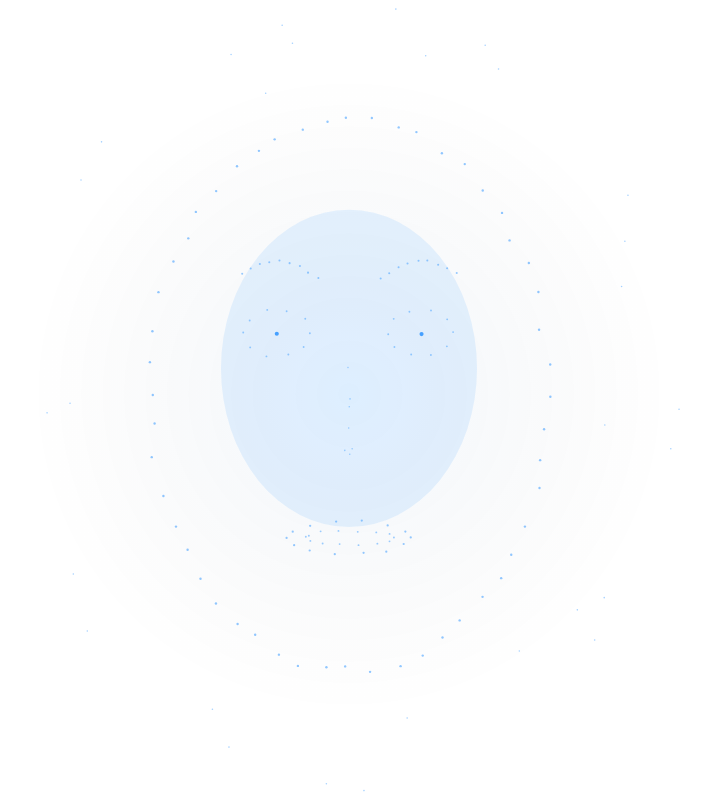
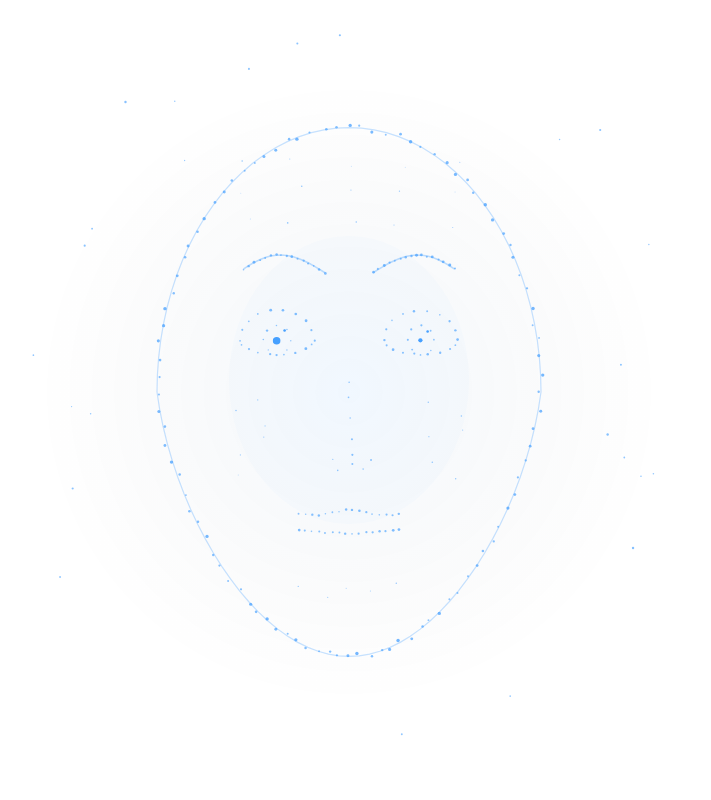
Before and after one commit to yuyin-Claw/jarvis-personal-agent, a website: page apps/avatar/avatar.html in a window 1280 px wide. Shown: the whole page, without its empty margins (291-1002 px from the left). Drawn offline with Linux system fonts and the light colour scheme.

Commit message:
feat(avatar): 粒子人脸 v3.1 精细版——蛋形轮廓+杏仁眼+M唇+口型同步
v3 拓扑升级（约 320 粒子）：蛋形轮廓（下颌收）96 点、自然眉弧×2
（眉峰 2/3 处）、杏仁眼（上眼睑陡下眼睑缓+虹膜环+瞳+眼神光）、
鼻梁鼻翼鼻孔、M 形上唇（唇峰）+下唇弧、额颊颏体积填充、氛围云

v3.1 修视觉遮挡（用户反馈「太差」迭代）：
- idle 大 ellipse 呼吸光曾把五官全盖掉 → 降至 0.015 alpha
- 轮廓/眉弧描边连线（光点之间细线，「型」的连贯感）
- 粒子 alpha 0.28→0.42、尺寸 ×1.1（细节可辨）
- 口型：下唇下移张嘴（上唇微动）；眨眼时瞳/高光淡出
- thinking：眉心下压+眼睑微眯；listening：轮廓耳侧呼吸增强

验收（guest grim 实拍）：idle 蛋形脸+五官清晰；thinking 紫系+
额弧；speaking 口型下唇张开。协议与 v1/v2 完全兼容

```diff
--- a/apps/avatar/avatar.html
+++ b/apps/avatar/avatar.html
@@ -25,9 +25,10 @@
 <div id="caption"></div>
 <script>
 "use strict";
-// JARVIS 全息形象 v2：粒子人脸（光球云 → 由光点组成的脸）
-// 拓扑：轮廓椭圆 + 眉弧×2 + 眼环×2(+瞳) + 鼻梁 + 唇环×2（口型） + 氛围云
-// 状态接口与 v1 完全兼容（window.jarvis.setState/setAmplitude/getState/frame）
+// JARVIS 全息形象 v3：粒子人脸（精细版）——由光点组成的拟人脸
+// 拓扑：蛋形轮廓(下颌收) + 眉弧 + 杏仁眼(上下眼睑/瞳/眼神光) + 鼻梁鼻翼
+//       + M 形唇(唇峰/下唇弧) + 面部体积填充 + 氛围云
+// 协议与 v1/v2 完全一致（window.jarvis.*）
 const canvas = document.getElementById("stage");
 const ctx = canvas.getContext("2d");
 const captionEl = document.getElementById("caption");
@@ -36,12 +37,12 @@ let W = 0, H = 0, CX = 0, CY = 0, R = 0;
 function resize() {
   W = canvas.width = window.innerWidth;
   H = canvas.height = window.innerHeight;
-  CX = W / 2; CY = H / 2 - 6; R = Math.min(W, H) * 0.32;
+  CX = W / 2; CY = H / 2 - 8; R = Math.min(W, H) * 0.30;
 }
 window.addEventListener("resize", resize);
 resize();
 
-// ---- 状态（宿主驱动，与 v1 同协议） ----
+// ---- 状态（宿主驱动，同协议） ----
 let state = "idle";
 let intensity = 0.15;
 let caption = "";
@@ -60,87 +61,134 @@ function color(alpha) {
   return `rgba(${p.r},${p.g},${p.b},${alpha})`;
 }
 
-// ---- 人脸拓扑点集（归一化坐标：x∈[-1,1], y∈[-1,1]，渲染时乘 R） ----
-// 组：outline 轮廓 / brow 眉 / eye 眼 / pupil 瞳 / nose 鼻 / lip 唇 / aura 氛围云
+// ---- 人脸拓扑生成 ----
 const facePoints = [];
-function addPoints(group, pts, opts = {}) {
+function addPoints(group, pts, sizeBase = 1.0, jitter = 0.006) {
   for (const [x, y] of pts) {
-    facePoints.push({ group, tx: x, ty: y, size: opts.size ?? (0.8 + Math.random() * 1.6),
-      phase: Math.random() * Math.PI * 2, wander: Math.random() * Math.PI * 2,
-      // 粒子在脸上的初始位置 = 目标点附近随机散布（出生即聚合成脸）
-      x: x + (Math.random() - 0.5) * 0.3, y: y + (Math.random() - 0.5) * 0.3 });
+    facePoints.push({
+      group, tx: x, ty: y,
+      size: sizeBase * (0.7 + Math.random() * 0.6),
+      phase: Math.random() * Math.PI * 2,
+      wander: Math.random() * Math.PI * 2,
+      x: x + (Math.random() - 0.5) * jitter * 2,
+      y: y + (Math.random() - 0.5) * jitter * 2,
+    });
   }
 }
-// 轮廓：竖椭圆 52 点（脸宽 0.78，高 1.0）
+
+// 1) 脸部轮廓：蛋形（额宽→颧微扩→下颌收拢），96 点高密度
 {
   const pts = [];
-  for (let i = 0; i < 52; i++) {
-    const a = (i / 52) * Math.PI * 2;
-    pts.push([Math.cos(a) * 0.78, Math.sin(a) * 1.0]);
+  for (let i = 0; i < 96; i++) {
+    const a = (i / 96) * Math.PI * 2;
+    // 谐波蛋形：下半（sin>0）横向收窄，下颌比上额窄
+    const jaw = 1 - Math.max(0, Math.sin(a)) * 0.18;
+    const x = Math.cos(a) * 0.80 * jaw;
+    const y = Math.sin(a) * 1.02;
+    pts.push([x, y]);
   }
-  addPoints("outline", pts, { size: 1.4 });
+  addPoints("outline", pts, 1.15, 0.004);
 }
-// 眉：左右各 9 点弧（眉心低、眉梢高；thinking 时内端下压）
+
+// 2) 眉：自然弧（眉峰在 2/3 处），左右各 16 点
 for (const side of [-1, 1]) {
   const pts = [];
-  for (let i = 0; i < 9; i++) {
-    const t = i / 8;                    // 0=眉心 1=眉梢
-    const x = side * (0.12 + t * 0.30); // x 从 ±0.12 到 ±0.42
-    const y = -0.42 - Math.sin(t * Math.PI * 0.9) * 0.06;
+  for (let i = 0; i < 16; i++) {
+    const t = i / 15;
+    const x = side * (0.10 + t * 0.34);            // ±0.10 → ±0.44
+    // 眉峰在 t≈0.66：弧顶略高，眉梢渐低
+    const y = -0.46 - Math.sin(t * Math.PI * 0.85) * 0.075 + t * t * 0.02;
     pts.push([x, y]);
   }
-  addPoints(side < 0 ? "browL" : "browR", pts, { size: 1.2 });
+  addPoints(side < 0 ? "browL" : "browR", pts, 1.0, 0.003);
 }
-// 眼：左右各环 10 点 + 瞳 1
+
+// 3) 眼：杏仁形（上眼睑弧陡、下眼睑弧缓），各 18 点 + 瞳 + 眼神光
 for (const side of [-1, 1]) {
-  const ex = side * 0.28, ey = -0.22;
+  const ex = side * 0.30, ey = -0.20;
   const pts = [];
-  for (let i = 0; i < 10; i++) {
-    const a = (i / 10) * Math.PI * 2;
-    pts.push([ex + Math.cos(a) * 0.13, ey + Math.sin(a) * 0.085]);
+  for (let i = 0; i < 18; i++) {
+    const t = i / 18;
+    const a = t * Math.PI * 2;
+    // 上弧（sin<0）更弯、下弧平缓 → 杏仁眼
+    const curve = Math.sin(a) < 0 ? 0.115 : 0.055;
+    pts.push([ex + Math.cos(a) * 0.155, ey + Math.sin(a) * curve]);
   }
-  addPoints(side < 0 ? "eyeL" : "eyeR", pts, { size: 1.1 });
-  addPoints(side < 0 ? "pupilL" : "pupilR", [[ex, ey]], { size: 2.4 });
+  addPoints(side < 0 ? "eyeL" : "eyeR", pts, 0.95, 0.003);
+  // 瞳（虹膜环 8 + 瞳心 1 + 高光 1）
+  const iris = [];
+  for (let i = 0; i < 8; i++) {
+    const a = (i / 8) * Math.PI * 2;
+    iris.push([ex + Math.cos(a) * 0.055, ey + Math.sin(a) * 0.055]);
+  }
+  addPoints(side < 0 ? "irisL" : "irisR", iris, 0.8, 0.002);
+  addPoints(side < 0 ? "pupilL" : "pupilR", [[ex, ey]], 2.6, 0);
+  addPoints(side < 0 ? "sparkL" : "sparkR", [[ex + 0.03, ey - 0.035]], 1.0, 0);
 }
-// 鼻：鼻梁 4 点 + 鼻尖 3
-addPoints("nose", [[0, -0.1], [0, 0.02], [0, 0.12], [0.015, 0.2], [-0.015, 0.2], [0, 0.22], [0, 0.05]], { size: 0.9 });
-// 唇：外环 14 + 内环（口型）14，中心 y=0.52
+
+// 4) 鼻：鼻梁线 6 + 鼻翼 2 + 鼻孔 2
+addPoints("nose", [
+  [0, -0.04], [0, 0.02], [0.005, 0.10], [0.01, 0.18], [0.012, 0.24], [0.012, 0.28],
+  [-0.07, 0.26], [0.09, 0.26], [-0.045, 0.30], [0.06, 0.30],
+], 0.75, 0.003);
+
+// 5) 唇：M 形上唇（唇峰）+ 下唇弧，各 16 点；口型驱动下唇开合
 {
-  const outer = [], inner = [];
-  for (let i = 0; i < 14; i++) {
-    const a = (i / 14) * Math.PI * 2;
-    outer.push([Math.cos(a) * 0.24, 0.52 + Math.sin(a) * 0.06]);  // 外唇静态
-    inner.push([Math.cos(a) * 0.17, 0.52 + Math.sin(a) * 0.05]);  // 内唇（口型开合）
+  const upper = [], lower = [];
+  for (let i = 0; i < 16; i++) {
+    const t = i / 15;
+    const x = (t - 0.5) * 0.42; // -0.21 → +0.21
+    // M 形上唇：中间唇珠微凹、两侧唇峰凸起
+    const cupid = Math.cos(t * Math.PI * 2) * 0.018;
+    upper.push([x, 0.50 - 0.028 - cupid * (1 - Math.abs(t - 0.5) * 2) * -1]);
+    lower.push([x, 0.50 + 0.03 + Math.sin(t * Math.PI) * 0.045]);
   }
-  addPoints("lipOuter", outer, { size: 1.3 });
-  addPoints("lipInner", inner, { size: 1.1 });
+  addPoints("lipUpper", upper, 0.9, 0.002);
+  addPoints("lipLower", lower, 0.95, 0.002);
 }
-// 氛围云：30 点散布在脸外圈（保留光球气质）
+
+// 6) 面部体积填充：额/颊/颏散布（低密度，让脸有体积感而非空壳）
 {
   const pts = [];
-  for (let i = 0; i < 30; i++) {
+  // 额区 3 行
+  for (let row = 0; row < 3; row++) {
+    for (let col = -2; col <= 2; col++) {
+      pts.push([col * 0.22 + (Math.random() - 0.5) * 0.06, -0.66 - row * 0.11 + (Math.random() - 0.5) * 0.05]);
+    }
+  }
+  // 颊区（眼下到唇侧）各 6 点
+  for (const side of [-1, 1]) {
+    for (let i = 0; i < 6; i++) {
+      pts.push([side * (0.32 + Math.random() * 0.18), 0.02 + i * 0.06 + (Math.random() - 0.5) * 0.04]);
+    }
+  }
+  // 颏区 5 点
+  for (let i = -2; i <= 2; i++) pts.push([i * 0.10, 0.72 + Math.random() * 0.08]);
+  addPoints("volume", pts, 0.55, 0.01);
+}
+
+// 7) 氛围云：24 点外圈（保留光球气质）
+{
+  const pts = [];
+  for (let i = 0; i < 24; i++) {
     const a = Math.random() * Math.PI * 2;
-    const rr = 1.15 + Math.random() * 0.35;
+    const rr = 1.2 + Math.random() * 0.35;
     pts.push([Math.cos(a) * rr * 0.9, Math.sin(a) * rr]);
   }
-  addPoints("aura", pts, { size: 0.9 });
+  addPoints("aura", pts, 0.8, 0.01);
 }
 const N = facePoints.length;
 
-// ---- 音频幅度（speaking 时由宿主推送 0-1；talk 链路的口型驱动） ----
+// ---- 音频幅度（talk 链路推真实 TTS 振幅；无则程序振荡） ----
 let amplitude = 0;
-
-/** 口型：唇内圈开合系数（0=闭合，1=大开）。真实幅度优先，无则程序振荡 */
 function mouthOpenness(t) {
-  if (state !== "speaking") return 0.06; // 其他态唇微启（自然）
+  if (state !== "speaking") return 0.04;
   const driven = amplitude > 0.02 ? amplitude : (0.35 + 0.3 * Math.sin(t * 0.014) * Math.sin(t * 0.0031));
-  return Math.max(0.04, Math.min(1, driven));
+  return Math.max(0.03, Math.min(1, driven));
 }
-
-/** 眨眼：每 3-5s 闭合 140ms（1=全开 0=闭合） */
 function blinkFactor(t) {
   const cycle = (t / 1000) % 4.2;
-  return cycle < 0.14 ? Math.max(0.08, cycle / 0.14) : 1;
+  return cycle < 0.14 ? Math.max(0.06, cycle / 0.14) : 1;
 }
 
 let frame = 0;
@@ -152,103 +200,136 @@ function draw(t) {
   const blink = blinkFactor(t);
   const mouth = mouthOpenness(t);
 
-  // 光晕（面部中心，状态色）
+  // 光晕（面部中心）
   const p = PALETTE[state] || PALETTE.idle;
-  const glowR = R * (1.35 + 0.1 * Math.sin(t * 0.001));
+  const glowR = R * (1.4 + 0.1 * Math.sin(t * 0.001));
   const grad = ctx.createRadialGradient(CX, CY, 0, CX, CY, glowR);
-  grad.addColorStop(0, `rgba(${p.r},${p.g},${p.b},${0.26 * p.glow * (0.6 + 0.4 * intensity)})`);
+  grad.addColorStop(0, `rgba(${p.r},${p.g},${p.b},${0.24 * p.glow * (0.6 + 0.4 * intensity)})`);
   grad.addColorStop(1, "rgba(0,0,0,0)");
   ctx.fillStyle = grad;
   ctx.beginPath(); ctx.arc(CX, CY, glowR, 0, Math.PI * 2); ctx.fill();
+
+  // 轮廓描边连线（蛋形脸的「型」：光点之间细线相连，视觉更连贯）
+  {
+    ctx.strokeStyle = color(0.30);
+    ctx.lineWidth = 1.2;
+    ctx.beginPath();
+    let started = false;
+    for (const pt of facePoints) {
+      if (pt.group !== "outline") continue;
+      const x = CX + pt.x * R, y = CY + pt.y * R * 1.08;
+      if (!started) { ctx.moveTo(x, y); started = true; } else ctx.lineTo(x, y);
+    }
+    ctx.closePath();
+    ctx.stroke();
+  }
+  // 眉弧描边（眉的连贯感）
+  for (const side of ["browL", "browR"]) {
+    ctx.strokeStyle = color(0.35);
+    ctx.lineWidth = 1.6;
+    ctx.beginPath();
+    let started = false;
+    for (const pt of facePoints) {
+      if (pt.group !== side) continue;
+      const x = CX + pt.x * R, y = CY + pt.y * R * 1.08;
+      if (!started) { ctx.moveTo(x, y); started = true; } else ctx.lineTo(x, y);
+    }
+    ctx.stroke();
+  }
 
   // 粒子人脸
   for (let i = 0; i < N; i++) {
     const pt = facePoints[i];
     let tx = pt.tx, ty = pt.ty;
+    const g = pt.group;
 
-    // ---- 状态表情参数 ----
-    // thinking：眉心下压（眉弧内端 y+0.06）+ 瞳微聚
-    if (pt.group.startsWith("brow") && state === "thinking") {
-      const inner = 1 - Math.min(1, Math.abs(pt.tx) / 0.42); // 越靠眉心越强
-      ty += 0.06 * inner * settle;
+    // thinking：眉心下压 + 眼睑微眯（思考状）
+    if (g.startsWith("brow") && state === "thinking") {
+      const inner = 1 - Math.min(1, Math.abs(pt.tx) / 0.44);
+      ty += 0.055 * inner * settle;
     }
-    // listening：轮廓（尤其耳侧）呼吸增强 + 唇微张期待
-    if (pt.group === "outline" && state === "listening") {
-      const earBoost = Math.abs(pt.tx) > 0.6 ? 1.0 : 0.4;
-      tx *= 1 + 0.03 * Math.sin(t * 0.004) * earBoost * intensity;
+    if ((g.startsWith("eye") || g.startsWith("iris")) && state === "thinking") {
+      ty = -0.20 + (ty + 0.20) * 0.75; // 眼微眯
     }
-    // 眨眼：眼环 y 压缩（瞳不变，保持眼神）
-    if (pt.group.startsWith("eye")) {
-      ty = -0.22 + (ty + 0.22) * blink;
+    // listening：轮廓/耳侧呼吸增强
+    if (g === "outline" && state === "listening") {
+      const earBoost = Math.abs(pt.tx) > 0.62 ? 1.0 : 0.35;
+      tx *= 1 + 0.025 * Math.sin(t * 0.004) * earBoost * intensity;
     }
-    // 口型：内唇按 mouth 开合（外唇不动 = 轮廓稳定）
-    if (pt.group === "lipInner") {
-      ty = 0.52 + (ty - 0.52) * (0.35 + mouth * 2.4);
-      tx *= 1 + mouth * 0.15; // 开口时略宽
+    // 眨眼：上下眼睑向中线收拢（杏仁眼闭合）
+    if (g.startsWith("eye")) {
+      ty = -0.20 + (ty + 0.20) * blink;
     }
-    // speaking 时外唇微动（轮廓跟随）
-    if (pt.group === "lipOuter" && state === "speaking") {
-      ty += mouth * 0.02 * Math.sin(pt.phase + t * 0.01);
+    // 口型：下唇下移（张嘴）；上唇基本不动
+    if (g === "lipLower") {
+      ty = 0.50 + 0.03 + (ty - 0.53) * (0.2 + mouth * 2.2) + mouth * 0.05;
+    }
+    if (g === "lipUpper" && state === "speaking") {
+      ty += mouth * 0.008; // 上唇微动
     }
 
-    // 平滑追踪目标（spring 近似：每帧向目标 18% 靠拢）
-    pt.x += (tx - pt.x) * 0.18;
-    pt.y += (ty - pt.y) * 0.18;
+    // 平滑追踪（spring 近似）
+    pt.x += (tx - pt.x) * 0.16;
+    pt.y += (ty - pt.y) * 0.16;
 
-    // 微浮动（脸的呼吸感；唇区幅度小、轮廓与氛围云大）
-    const wob = (pt.group === "aura" ? 0.035 : pt.group === "outline" ? 0.015 : 0.004)
-      * (state === "thinking" ? 1.6 : 1);
+    // 微浮动（体积填充与氛围云大，细节区小）
+    const wob = (g === "aura" ? 0.03 : g === "volume" ? 0.012 : g === "outline" ? 0.01 : 0.0025)
+      * (state === "thinking" ? 1.5 : 1);
     const x = CX + (pt.x + Math.sin(t * 0.0012 + pt.wander) * wob) * R;
     const y = CY + (pt.y + Math.cos(t * 0.001 + pt.phase) * wob) * R * 1.08;
 
-    // 亮度：listening 耳区/轮廓亮、thinking 额眉亮、speaking 唇亮
+    // 亮度：分区强化
     let boost = 0;
-    if (state === "listening" && (pt.group === "outline" || pt.group === "aura")) boost = 0.25;
-    if (state === "thinking" && (pt.group.startsWith("brow") || pt.group === "aura")) boost = 0.2;
-    if (state === "speaking" && pt.group.startsWith("lip")) boost = 0.3;
-    if (pt.group.startsWith("pupil")) boost += 0.25;
-    const alpha = Math.min(1, (0.3 + 0.5 * pt.size / 2.4 + boost) * (0.55 + 0.45 * settle));
+    if (state === "listening" && (g === "outline" || g === "aura")) boost = 0.22;
+    if (state === "thinking" && (g.startsWith("brow") || g === "volume")) boost = 0.18;
+    if (state === "speaking" && g.startsWith("lip")) boost = 0.3;
+    if (g.startsWith("pupil")) boost += 0.35;
+    if (g.startsWith("spark")) boost += 0.45; // 眼神光最亮
+    // 眨眼时瞳/高光淡出
+    let aScale = 1;
+    if ((g.startsWith("iris") || g.startsWith("pupil") || g.startsWith("spark")) && blink < 0.5) aScale = blink * 2;
+    const alpha = Math.min(1, (0.42 + 0.5 * pt.size / 2.2 + boost) * (0.55 + 0.45 * settle) * aScale);
     ctx.fillStyle = color(alpha);
     ctx.beginPath();
-    ctx.arc(x, y, pt.size * (0.8 + 0.4 * intensity) * (pt.group.startsWith("pupil") ? 1 : 1), 0, Math.PI * 2);
+    ctx.arc(x, y, pt.size * (1.1 + 0.4 * intensity), 0, Math.PI * 2);
     ctx.fill();
   }
 
-  // thinking：眉间微蹙的辅助弧线（额区）
+  // thinking：额区蹙弧
   if (state === "thinking") {
-    ctx.strokeStyle = color(0.25);
+    ctx.strokeStyle = color(0.22);
     ctx.lineWidth = 1;
     ctx.beginPath();
-    ctx.ellipse(CX, CY - R * 0.62, R * 0.3, R * 0.1, Math.sin(t * 0.001) * 0.2, 0, Math.PI * 2);
+    ctx.ellipse(CX, CY - R * 0.68, R * 0.28, R * 0.09, Math.sin(t * 0.001) * 0.2, 0, Math.PI * 2);
     ctx.stroke();
   }
-  // working：进度弧（绕脸外圈）
+  // working：进度弧
   if (state === "working") {
     ctx.strokeStyle = color(0.85);
     ctx.lineWidth = 2.5;
     ctx.beginPath();
-    ctx.arc(CX, CY, R * 1.25, -Math.PI / 2, -Math.PI / 2 + Math.PI * 2 * Math.max(0.08, intensity));
+    ctx.arc(CX, CY, R * 1.28, -Math.PI / 2, -Math.PI / 2 + Math.PI * 2 * Math.max(0.08, intensity));
     ctx.stroke();
   }
-  // responding：一次性扩散冲击波
+  // responding：冲击波
   if (state === "responding" && since < 1200) {
     const pr = since / 1200;
     ctx.strokeStyle = color(0.6 * (1 - pr));
     ctx.lineWidth = 2;
-    ctx.beginPath(); ctx.arc(CX, CY, R * (0.9 + pr * 1.6), 0, Math.PI * 2); ctx.stroke();
+    ctx.beginPath(); ctx.arc(CX, CY, R * (0.95 + pr * 1.6), 0, Math.PI * 2); ctx.stroke();
   }
-  // idle：面部呼吸光（鼻梁区微光，比 v1 的实心球内敛）
+  // idle：面部呼吸光（极轻，不遮五官——大填充曾把眼鼻唇全盖掉）
   if (state === "idle") {
     const b = 0.5 + 0.5 * Math.sin(t * 0.0012);
-    ctx.fillStyle = color(0.10 + 0.08 * b);
-    ctx.beginPath(); ctx.ellipse(CX, CY - R * 0.1, R * 0.5, R * 0.62, 0, 0, Math.PI * 2); ctx.fill();
+    ctx.fillStyle = color(0.015 + 0.012 * b);
+    ctx.beginPath(); ctx.ellipse(CX, CY - R * 0.05, R * 0.5, R * 0.6, 0, 0, Math.PI * 2); ctx.fill();
   }
 
   requestAnimationFrame(draw);
 }
 requestAnimationFrame(draw);
 
-// ---- 宿主接口（与 v1 完全一致，socket/协议零改动） ----
+// ---- 宿主接口（与 v1/v2 一致） ----
 window.jarvis = {
   setState(s, i, cap) {
     if (PALETTE[s]) { state = s; stateAt = performance.now(); }
@@ -262,7 +343,6 @@ window.jarvis = {
   setAmplitude(a) { amplitude = Math.max(0, Math.min(1, a)); },
   getState() { return { state, intensity, amplitude, caption }; },
   frame() { return frame; },
-  /** 验收探针：当前口型开合与眨眼系数（grim 差分验证用） */
   faceProbe() { return { mouth: mouthOpenness(performance.now()), blink: blinkFactor(performance.now()) }; },
 };
 window.setAvatarState = (d) => {
```
